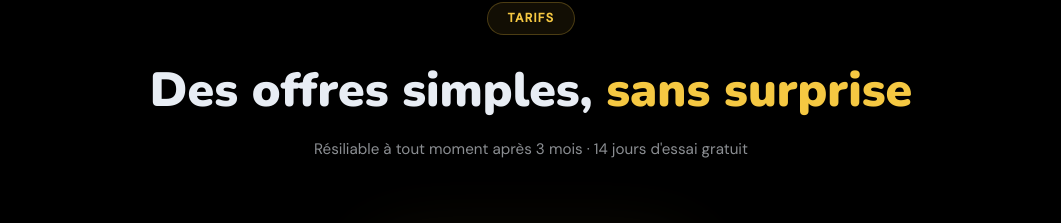
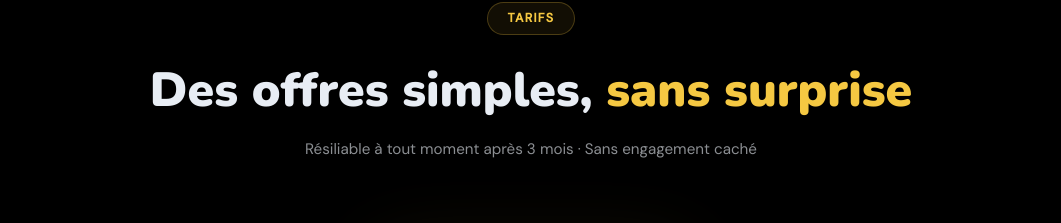
Before and after one commit to flooooooooooooooox/site, a Next.js app: page / in a window 1280 px wide. Shown: the part 8531-8754 px from the top of the page, without its empty margins (109-1170 px from the left). Built offline with nearby package versions, Linux system fonts and the light colour scheme.

Commit message:
fix: remove mentions essai gratuit from Pricing and hero

```diff
--- a/src/components/sections/Pricing.tsx
+++ b/src/components/sections/Pricing.tsx
@@ -160,7 +160,7 @@ export default function Pricing() {
             <span style={{ color: "#F5C842" }}>sans surprise</span>
           </h2>
           <p style={{ marginTop: "0.75rem", color: "rgba(var(--text-rgb),0.6)", fontSize: "0.95rem" }}>
-            Résiliable à tout moment après 3 mois · 14 jours d&apos;essai gratuit
+            Résiliable à tout moment après 3 mois · Sans engagement caché
           </p>
         </motion.div>
 
@@ -395,7 +395,6 @@ export default function Pricing() {
           }}
         >
           {[
-            "✓ Essai 14 jours gratuit",
             "✓ Résiliable après 3 mois",
             "✓ Setup inclus dans l'accompagnement",
             "✓ Données hébergées en France",
```
